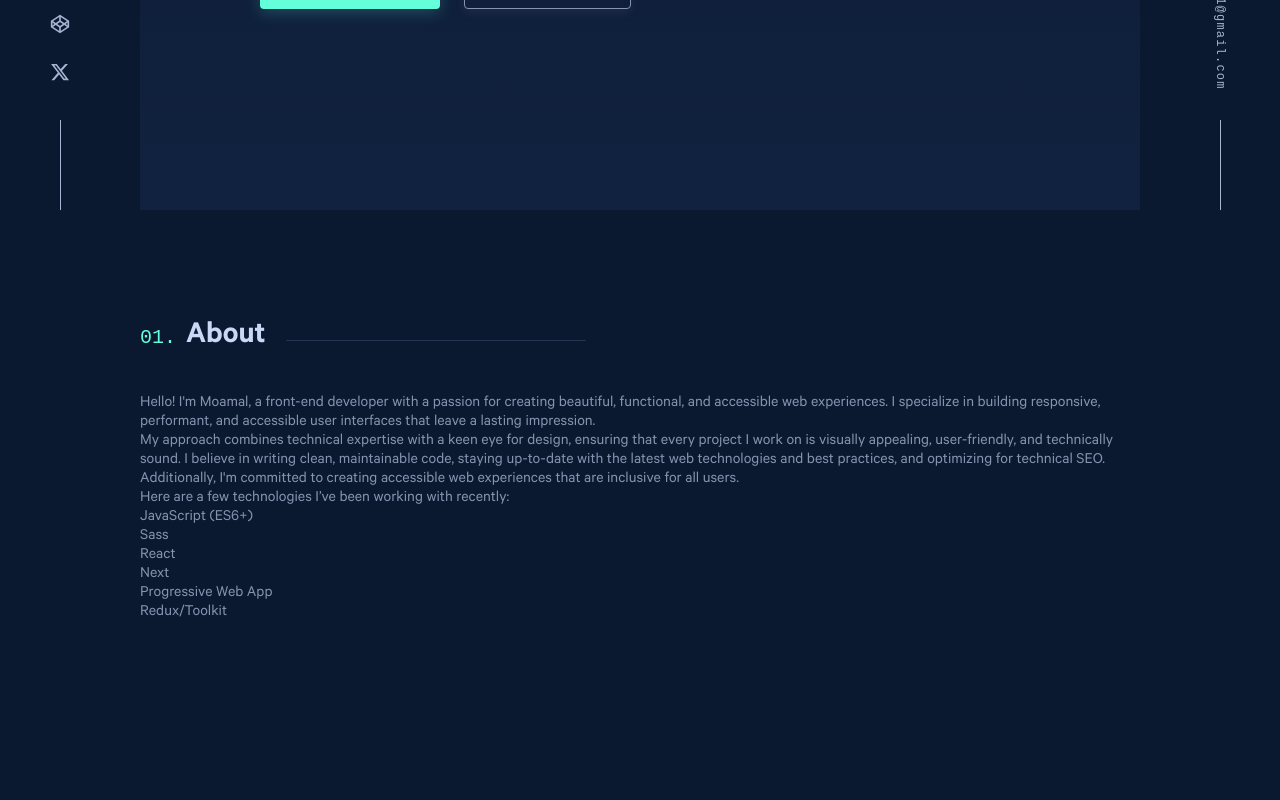
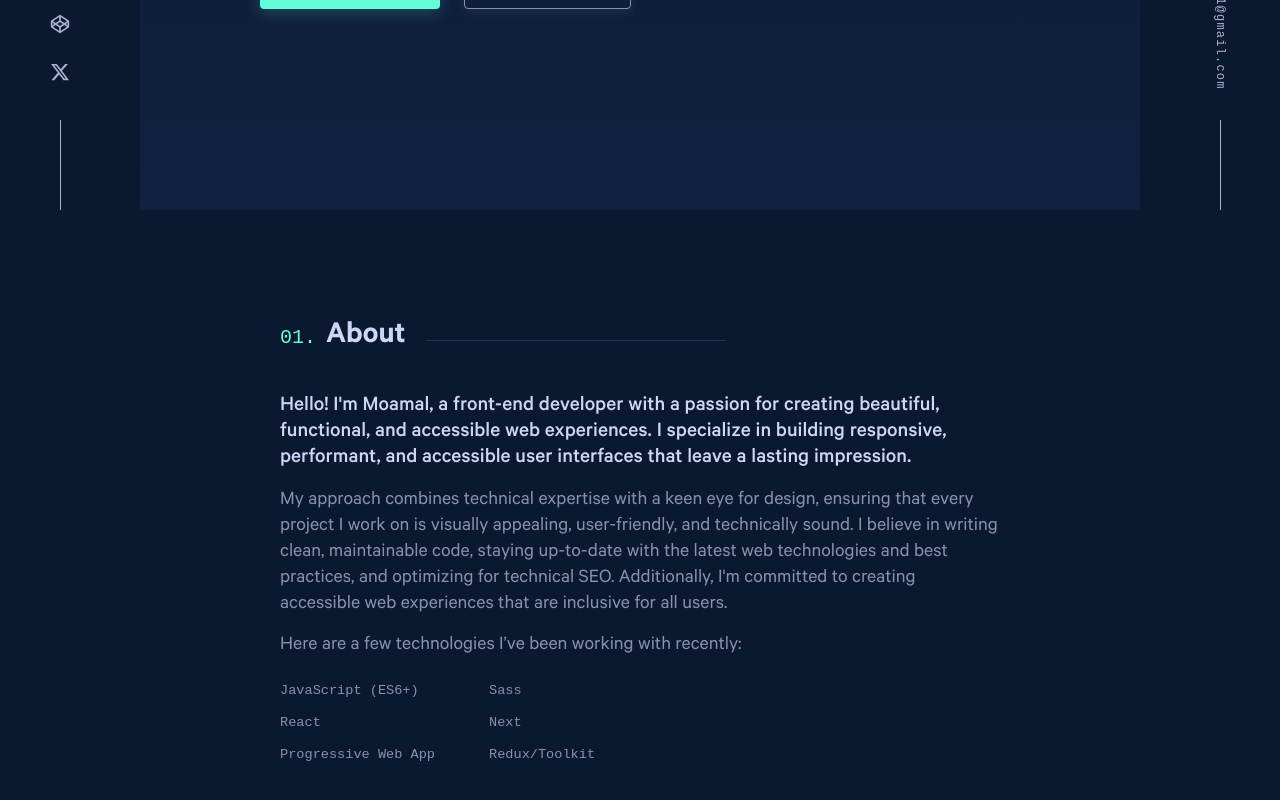
Before and after one commit to Moamal-2000/moamal-alaa, a Next.js app: page / in a window 1280 px wide. Shown: the part 590-1390 px from the top of the page. Before the commit the page ends 1313 px from the top, so only its background shows below. Built offline with nearby package versions, Linux system fonts and the light colour scheme.

Commit message:
style: AboutSection

```diff
--- a/src/components/Home/AboutSection/AboutSection.module.scss
+++ b/src/components/Home/AboutSection/AboutSection.module.scss
@@ -0,0 +1,58 @@
+.aboutSection {
+  width: fit-content;
+  margin: 0 auto;
+}
+
+.aboutSection .content {
+  position: relative;
+  z-index: 1;
+  padding: 0;
+  border-radius: 8px;
+  transition: color 0.3s ease, background-color 0.3s ease, border-color 0.3s ease, box-shadow 0.3s ease, transform 0.3s ease, opacity 0.3s ease;
+  width: 720px;
+  text-wrap: pretty;
+}
+
+.aboutSection .content p {
+  color: #8892b0;
+  line-height: 1.3;
+  font-size: 1.25rem;
+  margin-bottom: 15px;
+}
+
+.aboutSection .content p.firstParagraph {
+  color: #ccd6f6;
+  font-size: 1.35rem;
+  line-height: 1.2;
+  font-weight: 500;
+}
+
+.aboutSection .techList {
+  display: grid;
+  grid-template-columns: repeat(2, auto);
+  gap: 1px 38px;
+  padding: 0;
+  margin: 0;
+  list-style: none;
+  width: fit-content;
+  margin-top: 20px;
+  position: relative;
+  left: -8px;
+}
+
+.aboutSection .techList li {
+  position: relative;
+  padding-left: 0;
+  color: #8892b0;
+  font-size: .85rem;
+  font-family: var(--font-mono);
+  cursor: pointer;
+  margin-bottom: 8px;
+  padding: 4px 8px;
+  border-radius: 3px;
+  transition: color .1s ease;
+
+  &:hover {
+    color: #64ffda;
+  }
+}
```
